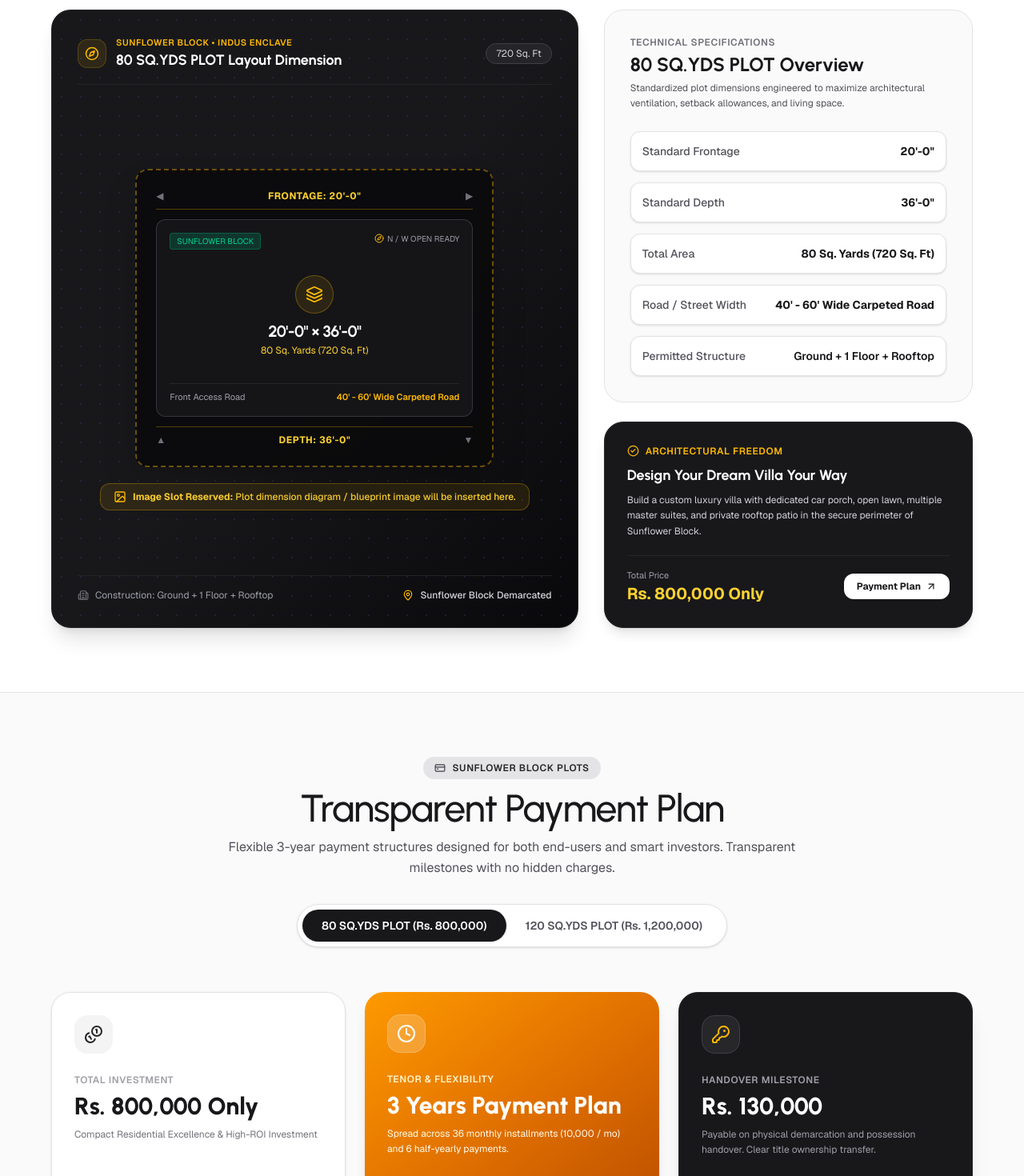
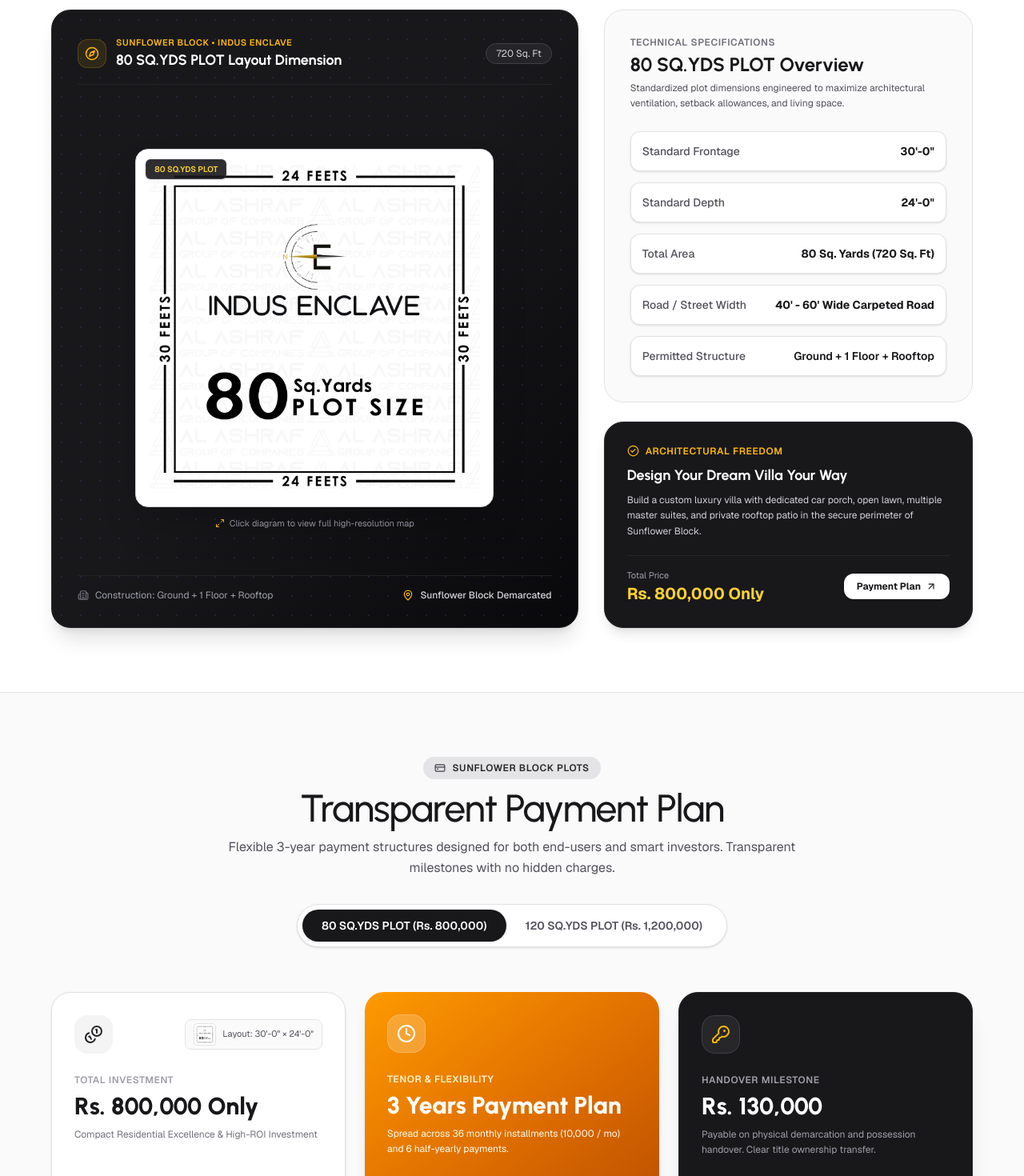
Before and after one commit to burair-ahmed/indus-enclave, a Next.js app in the folder nextjs/: page /plots in a window 1280 px wide. Shown: the part 1100-2570 px from the top of the page at 80% size. Built offline with nearby package versions, Linux system fonts and the light colour scheme.

Commit message:
Plots images and Gallery bg issue fixed

```diff
--- a/nextjs/data/plots-data.ts
+++ b/nextjs/data/plots-data.ts
@@ -119,20 +119,20 @@ export const plotsData: Record<"80-sq-yards" | "120-sq-yards", PlotData> = {
         description:
             "At Indus Enclave, we understand that your home is a reflection of your aspirations, and our pricing reflects this understanding. We offer transparent and competitive rates, coupled with flexible payment plans, ensuring that your dream of owning a luxurious home is attainable without financial stress. Investing in an Indus Enclave property means not just acquiring a house but securing your future, as our properties are designed to appreciate in value. Embark on the journey to your dream home with us, where your vision becomes a reality, and your investment is a step toward a prosperous future.",
         dimensions: {
-            frontage: "20'-0\"",
-            depth: "36'-0\"",
+            frontage: "30'-0\"",
+            depth: "24'-0\"",
             areaSqYds: "80 Sq. Yards",
             areaSqFt: "720 Sq. Ft",
-            aspectRatio: "1 : 1.8 Standard Residential",
+            aspectRatio: "1 : 0.8 Standard Residential",
             roadWidth: "40' - 60' Wide Carpeted Road",
             permittedFloors: "Ground + 1 Floor + Rooftop",
             constructionType: "Single Family Residential Villa / Duplex"
         },
         dimensionImage: {
-            src: "", // Ready for user's image
-            alt: "80 SQ.YDS Plot Dimension & Architectural Blueprint",
+            src: "/80_yards_plot.jpg",
+            alt: "80 SQ.YDS Plot Layout & Dimension Map - Indus Enclave",
             placeholderTitle: "80 SQ.YDS Plot Dimension Diagram",
-            placeholderSubtitle: "Standard Lot Size: 20' Frontage × 36' Depth (720 Sq.Ft) — Blueprint Space Reserved"
+            placeholderSubtitle: "Official Layout: 30' Frontage × 24' Depth (720 Sq.Ft) — Sunflower Block"
         },
         milestones: [
             {
@@ -220,20 +220,20 @@ export const plotsData: Record<"80-sq-yards" | "120-sq-yards", PlotData> = {
         description:
             "At Indus Enclave, we’re committed to making your dream home a reality without compromising on quality or comfort. Our pricing is designed to cater to a variety of budgets and preferences, ensuring that the perfect home is within your reach. With transparent, competitive rates and flexible payment plans, we prioritize your financial ease. Investing in an Indus Enclave property means investing in a bright and prosperous future, as our homes are crafted not just for today, but for generations to come. Explore our pricing options today and step into the world of Indus Enclave, where your dream home awaits.",
         dimensions: {
-            frontage: "24'-0\"",
-            depth: "45'-0\"",
+            frontage: "20'-0\"",
+            depth: "36'-0\"",
             areaSqYds: "120 Sq. Yards",
             areaSqFt: "1,080 Sq. Ft",
-            aspectRatio: "1 : 1.875 Executive Residential",
+            aspectRatio: "1 : 1.8 Executive Residential",
             roadWidth: "45' - 80' Wide Avenue",
             permittedFloors: "Ground + 1 Floor + Penthouse / Terrace",
             constructionType: "Executive Family Villa with Lawn & Car Porch"
         },
         dimensionImage: {
-            src: "", // Ready for user's image
-            alt: "120 SQ.YDS Plot Dimension & Architectural Blueprint",
+            src: "/120_yards_plot-1024x1024.jpeg",
+            alt: "120 SQ.YDS Plot Layout & Dimension Map - Indus Enclave",
             placeholderTitle: "120 SQ.YDS Plot Dimension Diagram",
-            placeholderSubtitle: "Standard Lot Size: 24' Frontage × 45' Depth (1,080 Sq.Ft) — Blueprint Space Reserved"
+            placeholderSubtitle: "Official Layout: 20' Frontage × 36' Depth (1,080 Sq.Ft) — Sunflower Block"
         },
         milestones: [
             {
--- a/nextjs/sections/gallery/gallery-grid.tsx
+++ b/nextjs/sections/gallery/gallery-grid.tsx
@@ -5,9 +5,23 @@ import { motion, AnimatePresence } from "framer-motion";
 import Image from "next/image";
 import { X, ChevronLeft, ChevronRight, ZoomIn } from "lucide-react";
 
-const categories = ["All", "Exteriors", "Interiors", "Amenities", "Community"];
+const categories = ["All", "Plots Layout", "Exteriors", "Interiors", "Amenities", "Community"];
 
 const galleryItems = [
+    {
+        src: "/80_yards_plot.jpg",
+        category: "Plots Layout",
+        title: "80 Sq. Yards Plot Dimension Map",
+        description: "Official 30' × 24' residential plot layout in Sunflower Block.",
+        span: "col-span-1 row-span-1",
+    },
+    {
+        src: "/120_yards_plot-1024x1024.jpeg",
+        category: "Plots Layout",
+        title: "120 Sq. Yards Plot Dimension Map",
+        description: "Official 20' × 36' executive plot layout in Sunflower Block.",
+        span: "col-span-1 row-span-1",
+    },
     {
         src: "/assets/galleryImage1.png",
         category: "Exteriors",
--- a/nextjs/sections/gallery/gallery-hero.tsx
+++ b/nextjs/sections/gallery/gallery-hero.tsx
@@ -6,14 +6,14 @@ import { Images } from "lucide-react";
 export function GalleryHero() {
     return (
         <motion.section
-            className="flex flex-col items-center min-h-[70vh] justify-center bg-black bg-[url('/hero-image.png')] bg-cover bg-center bg-no-repeat px-4 w-full pt-24 pb-20"
+            className="relative overflow-hidden flex flex-col items-center min-h-[70vh] justify-center bg-zinc-900 bg-[url('/hero-image.png')] bg-cover bg-center bg-no-repeat px-4 w-full pt-24 pb-20"
             initial={{ opacity: 0.4 }}
             whileInView={{ opacity: 1 }}
             viewport={{ once: true }}
             transition={{ duration: 0.5 }}
         >
             {/* Dark overlay */}
-            <div className="absolute inset-0 bg-black/30" />
+            <div className="absolute inset-0 bg-gradient-to-b from-black/50 via-black/30 to-black/50 pointer-events-none" />
 
             <motion.div
                 className="relative z-10 bg-white/20 backdrop-blur text-sm text-white pl-2 pr-4 py-1 rounded-full flex items-center gap-2 border border-white/20"
--- a/nextjs/sections/plots/plots-dimension-section.tsx
+++ b/nextjs/sections/plots/plots-dimension-section.tsx
@@ -10,6 +10,7 @@ import {
     CheckCircle2,
     ImageIcon,
     Maximize2,
+    X,
     Info,
     ArrowUpRight,
     MapPin,
@@ -20,6 +21,7 @@ import { plotsData } from "@/data/plots-data";
 
 export function PlotsDimensionSection() {
     const [selectedPlot, setSelectedPlot] = useState<"80-sq-yards" | "120-sq-yards">("80-sq-yards");
+    const [lightboxOpen, setLightboxOpen] = useState(false);
 
     const currentPlot = plotsData[selectedPlot];
     const { dimensions, dimensionImage } = currentPlot;
@@ -51,7 +53,7 @@ export function PlotsDimensionSection() {
                                     : "text-zinc-600 hover:text-zinc-900"
                             }`}
                         >
-                            80 SQ.YDS PLOT (20&apos; × 36&apos;)
+                            80 SQ.YDS PLOT (30&apos; × 24&apos;)
                         </button>
                         <button
                             onClick={() => setSelectedPlot("120-sq-yards")}
@@ -61,7 +63,7 @@ export function PlotsDimensionSection() {
                                     : "text-zinc-600 hover:text-zinc-900"
                             }`}
                         >
-                            120 SQ.YDS PLOT (24&apos; × 45&apos;)
+                            120 SQ.YDS PLOT (20&apos; × 36&apos;)
                         </button>
                     </div>
                 </div>
@@ -111,16 +113,37 @@ export function PlotsDimensionSection() {
                                 </div>
 
                                 {/* Image or Placeholder Slot */}
-                                <div className="relative z-10 flex-1 flex flex-col items-center justify-center py-6">
+                                <div className="relative z-10 flex-1 flex flex-col items-center justify-center py-4">
                                     {dimensionImage.src ? (
-                                        /* When user provides the image, it renders here seamlessly */
-                                        <div className="relative w-full h-full min-h-[340px] rounded-2xl overflow-hidden border border-zinc-700/60 shadow-2xl bg-zinc-950/60 flex items-center justify-center">
-                                            <Image
-                                                src={dimensionImage.src}
-                                                alt={dimensionImage.alt}
-                                                fill
-                                                className="object-contain p-4"
-                                            />
+                                        <div className="relative w-full flex flex-col items-center">
+                                            {/* White Card Container for the Diagram */}
+                                            <div
+                                                onClick={() => setLightboxOpen(true)}
+                                                className="group/img relative w-full max-w-md aspect-square bg-white rounded-2xl overflow-hidden border border-zinc-300 shadow-2xl flex items-center justify-center cursor-zoom-in transition-all duration-300 hover:border-amber-400 hover:shadow-amber-500/10"
+                                            >
+                                                <Image
+                                                    src={dimensionImage.src}
+                                                    alt={dimensionImage.alt}
+                                                    fill
+                                                    priority
+                                                    className="object-contain p-4 transition-transform duration-500 group-hover/img:scale-[1.03]"
+                                                />
+                                                {/* Hover Overlay */}
+                                                <div className="absolute inset-0 bg-black/40 opacity-0 group-hover/img:opacity-100 transition-opacity duration-300 flex items-center justify-center backdrop-blur-[2px]">
+                                                    <div className="bg-zinc-900/95 text-white px-4 py-2 rounded-full border border-zinc-700 flex items-center gap-2 text-xs font-semibold shadow-xl">
+                                                        <Maximize2 size={14} className="text-amber-400" />
+                                                        <span>Click to Enlarge</span>
+                                                    </div>
+                                                </div>
+                                                {/* Corner Badge */}
+                                                <div className="absolute top-3 left-3 bg-zinc-900/90 text-amber-300 text-[10px] font-mono font-semibold px-2.5 py-1 rounded-md border border-zinc-700/80 shadow">
+                                                    {currentPlot.title}
+                                                </div>
+                                            </div>
+                                            <p className="text-[11px] text-zinc-400 font-mono mt-3 text-center flex items-center gap-1.5">
+                                                <Maximize2 size={12} className="text-amber-400" />
+                                                <span>Click diagram to view full high-resolution map</span>
+                                            </p>
                                         </div>
                                     ) : (
                                         /* High-fidelity Architectural Blueprint Representation & Designated Image Slot */
@@ -279,6 +302,87 @@ export function PlotsDimensionSection() {
                         </div>
                     </motion.div>
                 </AnimatePresence>
+
+                {/* Full-Screen Lightbox Modal for Plot Layout */}
+                <AnimatePresence>
+                    {lightboxOpen && dimensionImage.src && (
+                        <motion.div
+                            initial={{ opacity: 0 }}
+                            animate={{ opacity: 1 }}
+                            exit={{ opacity: 0 }}
+                            onClick={() => setLightboxOpen(false)}
+                            className="fixed inset-0 z-50 bg-black/90 backdrop-blur-md flex items-center justify-center p-4 sm:p-6"
+                        >
+                            <motion.div
+                                initial={{ scale: 0.9, opacity: 0 }}
+                                animate={{ scale: 1, opacity: 1 }}
+                                exit={{ scale: 0.9, opacity: 0 }}
+                                transition={{ type: "spring", damping: 25, stiffness: 300 }}
+                                onClick={(e) => e.stopPropagation()}
+                                className="relative bg-white rounded-3xl max-w-2xl w-full p-4 sm:p-6 shadow-2xl flex flex-col items-center"
+                            >
+                                {/* Top Bar */}
+                                <div className="w-full flex items-center justify-between pb-3 border-b border-zinc-200">
+                                    <div>
+                                        <span className="text-[11px] font-mono uppercase tracking-wider text-amber-600 font-semibold block">
+                                            Sunflower Block • Official Layout
+                                        </span>
+                                        <h3 className="text-zinc-900 font-bold text-lg">
+                                            {currentPlot.title} ({dimensions.frontage} × {dimensions.depth})
+                                        </h3>
+                                    </div>
+                                    <button
+                                        onClick={() => setLightboxOpen(false)}
+                                        className="size-9 rounded-full bg-zinc-100 hover:bg-zinc-200 text-zinc-700 flex items-center justify-center transition-colors cursor-pointer"
+                                        aria-label="Close modal"
+                                    >
+                                        <X size={18} />
+                                    </button>
+                                </div>
+
+                                {/* Plot Image */}
+                                <div className="relative w-full aspect-square max-h-[70vh] my-4 rounded-xl overflow-hidden bg-white flex items-center justify-center">
+                                    <Image
+                                        src={dimensionImage.src}
+                                        alt={dimensionImage.alt}
+                                        fill
+                                        priority
+                                        className="object-contain"
+                                    />
+                                </div>
+
+                                {/* Modal Footer with Switcher */}
+                                <div className="w-full flex flex-col sm:flex-row items-center justify-between gap-3 pt-3 border-t border-zinc-200 text-xs">
+                                    <div className="flex items-center gap-2">
+                                        <button
+                                            onClick={() => setSelectedPlot("80-sq-yards")}
+                                            className={`px-3 py-1.5 rounded-lg font-medium transition-colors cursor-pointer ${
+                                                selectedPlot === "80-sq-yards"
+                                                    ? "bg-zinc-900 text-white"
+                                                    : "bg-zinc-100 text-zinc-700 hover:bg-zinc-200"
+                                            }`}
+                                        >
+                                            80 SQ.YDS (30&apos; × 24&apos;)
+                                        </button>
+                                        <button
+                                            onClick={() => setSelectedPlot("120-sq-yards")}
+                                            className={`px-3 py-1.5 rounded-lg font-medium transition-colors cursor-pointer ${
+                                                selectedPlot === "120-sq-yards"
+                                                    ? "bg-zinc-900 text-white"
+                                                    : "bg-zinc-100 text-zinc-700 hover:bg-zinc-200"
+                                            }`}
+                                        >
+                                            120 SQ.YDS (20&apos; × 36&apos;)
+                                        </button>
+                                    </div>
+                                    <span className="text-zinc-500 font-mono">
+                                        Total Area: {dimensions.areaSqYds} ({dimensions.areaSqFt})
+                                    </span>
+                                </div>
+                            </motion.div>
+                        </motion.div>
+                    )}
+                </AnimatePresence>
             </div>
         </section>
     );
--- a/nextjs/sections/plots/plots-payment-plans.tsx
+++ b/nextjs/sections/plots/plots-payment-plans.tsx
@@ -1,6 +1,7 @@
 "use client";
 
 import { useState } from "react";
+import Image from "next/image";
 import { motion, AnimatePresence } from "framer-motion";
 import {
     CreditCard,
@@ -74,8 +75,27 @@ export function PlotsPaymentPlans() {
                         className="bg-white p-7 rounded-3xl border border-zinc-200 shadow-sm relative overflow-hidden flex flex-col justify-between"
                     >
                         <div>
-                            <div className="size-12 rounded-2xl bg-zinc-100 flex items-center justify-center text-zinc-800 mb-5">
-                                <Coins size={24} />
+                            <div className="flex items-center justify-between mb-5">
+                                <div className="size-12 rounded-2xl bg-zinc-100 flex items-center justify-center text-zinc-800">
+                                    <Coins size={24} />
+                                </div>
+                                {currentPlot.dimensionImage.src && (
+                                    <a
+                                        href="#plot-dimensions"
+                                        className="flex items-center gap-2 px-2.5 py-1 rounded-lg bg-zinc-50 border border-zinc-200 hover:border-amber-400 transition-colors text-[11px] font-mono text-zinc-600 hover:text-zinc-900 group"
+                                        title="View layout dimension map"
+                                    >
+                                        <div className="relative size-7 rounded overflow-hidden bg-white border border-zinc-200 shrink-0">
+                                            <Image
+                                                src={currentPlot.dimensionImage.src}
+                                                alt={currentPlot.title}
+                                                fill
+                                                className="object-contain p-0.5"
+                                            />
+                                        </div>
+                                        <span>Layout: {currentPlot.dimensions.frontage} × {currentPlot.dimensions.depth}</span>
+                                    </a>
+                                )}
                             </div>
                             <span className="text-xs uppercase tracking-wider font-semibold text-zinc-400">
                                 Total Investment
```
Also changed, not shown: nextjs/public/120_yards_plot-1024x1024.jpeg (added), nextjs/public/80_yards_plot.jpg (added).
